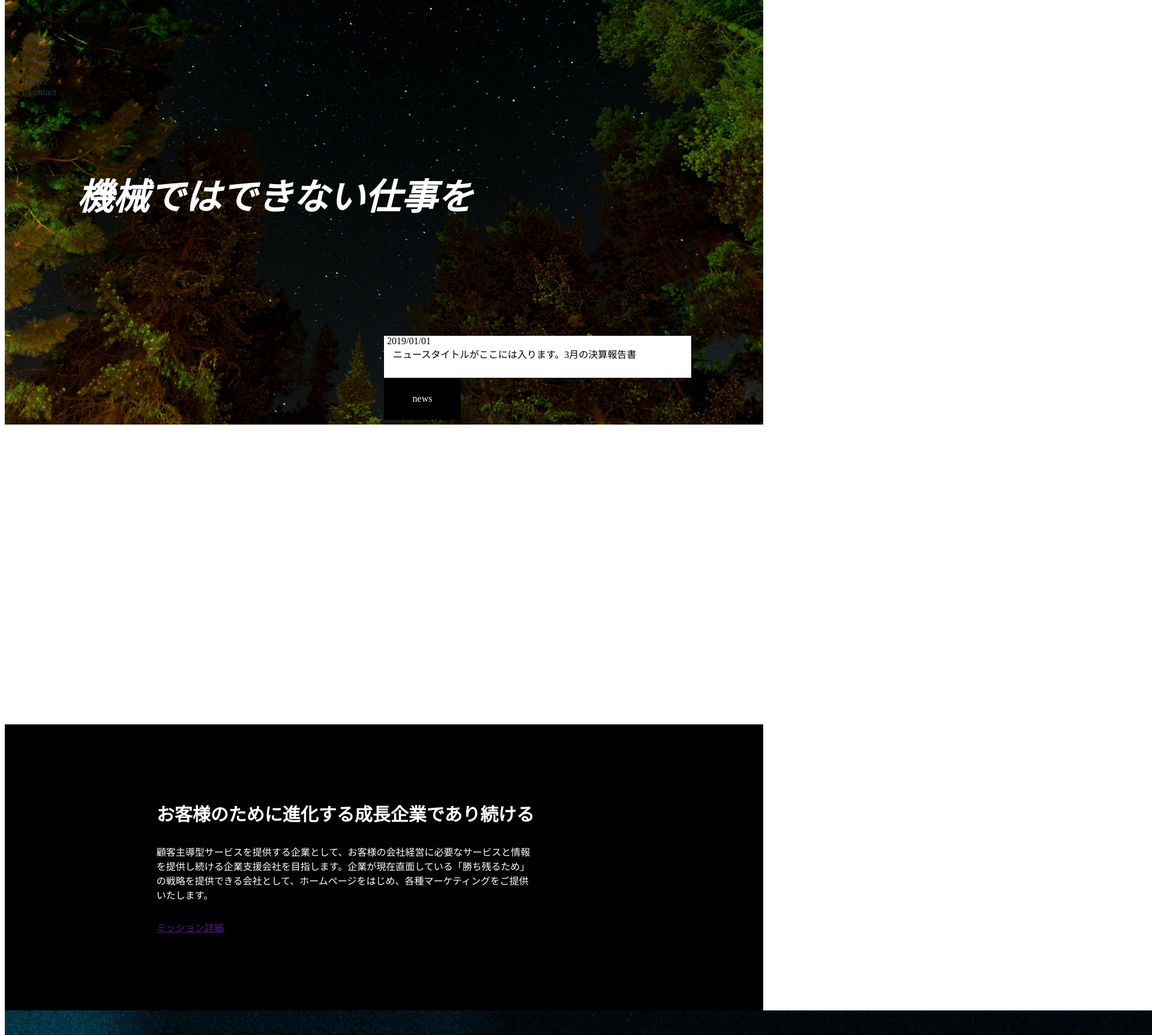
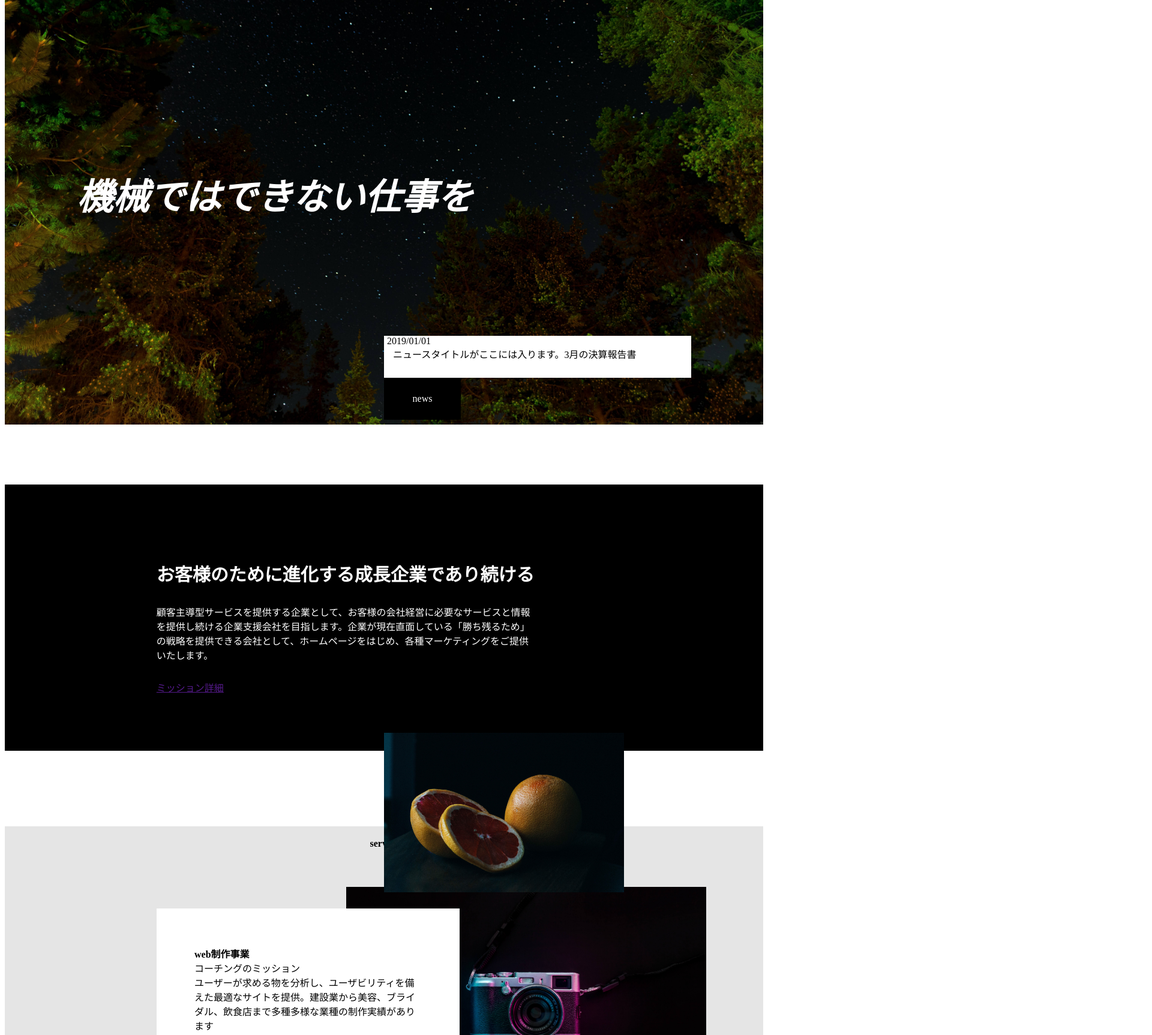
Before and after one commit to yuka1007/lp3-vue, a Vue app: page / in a window 1280 px wide. Shown: the part 100-1826 px from the top of the page at 60% size, 1920 px wide, since content can reach past the window. Built offline with nearby package versions, Linux system fonts and the light colour scheme.

Commit message:
six-commit

```diff
--- a/src/App.vue
+++ b/src/App.vue
@@ -26,14 +26,14 @@
           <a href="" class="common-btn mission-btn">ミッション詳細</a>
         </div>
         <div class="mission-img">
-          <img src="./assets/mission-img.jpg" alt="" />
+          <img src="./assets/mission-img.jpg" alt="" width="400" height=""/>
         </div>
       </div>
       <div class="service">
         <h2 class="service-title section-title">service</h2>
         <div class="service-content">
           <div class="service-img">
-            <img src="./assets/service2.jpg" alt="" />
+            <img src="./assets/service2.jpg" alt="" width="600" height="400"/>
           </div>
           <div class="service-content_inner">
             <h3 class="mgb-15">web制作事業</h3>
@@ -46,7 +46,7 @@
         </div>
         <div class="service-content">
           <div class="service-img service-img_second">
-            <img src="./assets/service1.jpg" alt="" />
+            <img src="./assets/service1.jpg" alt="" width="600" height="400"/>
           </div>
           <div class="service-content_inner service-content_inner-second">
             <h3 class="mgb-15">web制作事業</h3>
@@ -203,8 +203,8 @@ input, select {
 /*ここまでがリセットcss*/
 
 #firstview {
-  height: 500px;
-  background: (../assets/eyecatch.jpg);
+  height: 100px;
+  background: (./assets/eyecatch.jpg);
   background-size: cover;
   background-position: center;
   position: center;
@@ -256,11 +256,10 @@ input, select {
 /*         mission        */
 /*------------------------*/
 
-
 .mission {
   position: relative;
   background: #000;
-  margin-bottom: 10%;
+  margin-bottom: 1%;
   z-index: 999;
 }
 
@@ -274,6 +273,7 @@ input, select {
 .mission_text {
   margin-bottom: 30px;
   color: #fff;
+  z-index: 1;
 }
 
 .mission_title {
@@ -281,14 +281,10 @@ input, select {
 }
 
 .mission-img {
-  width: -200px;
-  height: -300px;
-  position: center;
-  bottom: 500%;
-  right: 5px;
-  left: 30px;
-  top: 2px;
-  z-index: 10;
+  width: 50px;
+  height: 30px;
+  margin: -5% 10% 10% 50%;
+  z-index: 100;
 }
 
 /*------------------------*/
@@ -301,7 +297,7 @@ input, select {
 
 .service-title {
   text-align: center;
-  padding: 20px 0;
+  padding: 20px 0 0 0;
 }
 
 .service-content {
@@ -310,17 +306,18 @@ input, select {
 }
 
 .service-img {
-  width: 100px;
-  margin: 0 10% 80% 80%;
+  width: 80px;
+  margin: 5% 5% 10% 45%;
+
 }
 
 .service-img_second {
-  margin: -30% 50% 0 50%;
+  margin: 0% 500% 10% 1%;
 }
 
 .service-content_inner {
   position: absolute;
-  top: 15%;
+  top: 5%;
   left: 20%;
   background: #fff;
   width: 40%;
@@ -366,7 +363,6 @@ input, select {
   left: 50%;
   transform: translate(-50%, -50%);
 }
-
 
 .company-title span {
   color: #fff;
--- a/src/components/CommonFooter.vue
+++ b/src/components/CommonFooter.vue
@@ -26,13 +26,13 @@
 }
 
 .top-footer {
-  background: #000;
+  background: rgb(141, 137, 137);
   text-align: center;
 }
 
 .top-footer small {
   text-align: center;
-  color: #fff;
+  color: rgb(241, 233, 233);
 }
 
 @media screen and (max-width: 768px) {
@@ -73,7 +73,7 @@
   .service-content_inner {
     width: 90%;
     position: inherit;
-    background: rgba(255, 255, 255, 0.8);
+    background: rgba(46, 45, 45, 0.8);
     left: 5%;
   }
   .service-img {
--- a/src/components/CommonHeader.vue
+++ b/src/components/CommonHeader.vue
@@ -20,27 +20,6 @@
          <span></span>
        </div>
        <nav class="menu-content" :class="{'open':isClass}">
-        <p class="menu-title">estra inc.</p>
-        <ul class="menu-content_inner">
-          <li>
-            <a href="#">home</a>
-          </li>
-          <li>
-            <a href="#">about</a>
-          </li>
-          <li>
-            <a href="#">service</a>
-          </li>
-          <li>
-            <a href="#">works</a>
-          </li>
-          <li>
-            <a href="#">price</a>
-          </li>
-          <li>
-            <a href="#">contact</a>
-          </li>
-       </ul>
       </nav>
      </div>
   </header>
@@ -204,10 +183,10 @@ body {
     position: fixed;
     top: 0;
     left: calc(-100% - 80px);
-    background: rgba(194, 184, 184, 0.6);
+    background: #2222;
     color: #333333;
     box-shadow: 80px 0 rgba(38, 98, 213, 0.3);
-    z-index: 0;
+    z-index: 20;
   }
   .menu-content .menu-title {
     margin: 40px 20px;
```
